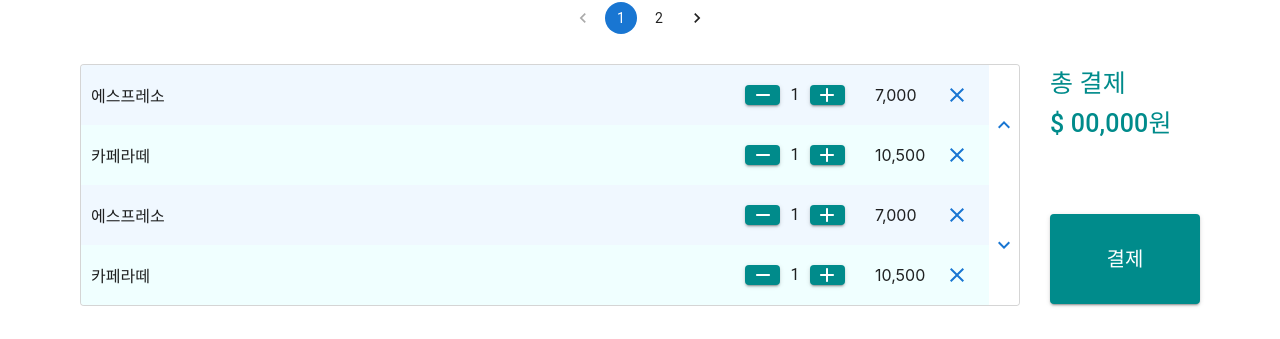
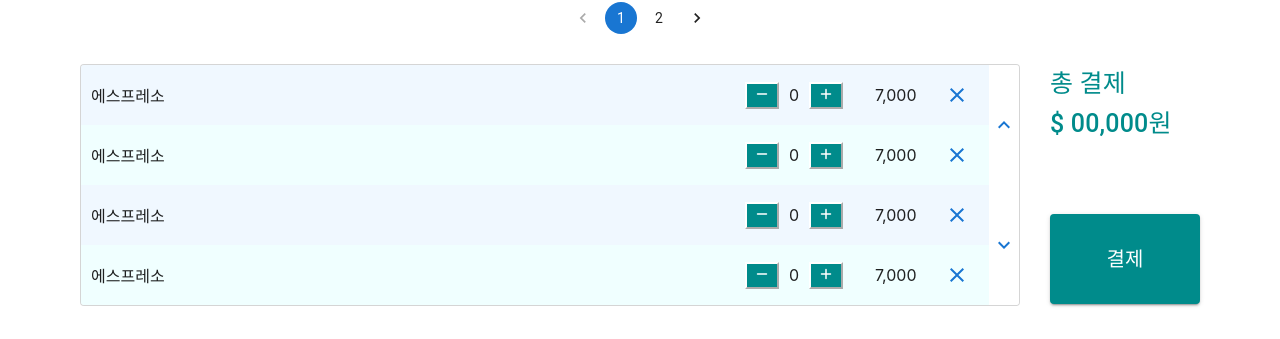
Before and after one commit to KioskForCafe/front-kiosk, a React (Create React App) app: page / in a window 1280 px wide. Shown: the part 963-1302 px from the top of the page. Built offline with nearby package versions, Linux system fonts and the light colour scheme.

Commit message:
fix Cart itemCount 기능구현

```diff
--- a/src/views/Main/MainOrder/index.tsx
+++ b/src/views/Main/MainOrder/index.tsx
@@ -1,16 +1,51 @@
-import { Box, Button, Card, Fab, IconButton, Typography } from '@mui/material';
+import { Box, Button, Card, Typography } from '@mui/material';
 import KeyboardArrowDownOutlinedIcon from '@mui/icons-material/KeyboardArrowDownOutlined';
 import KeyboardArrowUpOutlinedIcon from '@mui/icons-material/KeyboardArrowUpOutlined';
 import RemoveRoundedIcon from '@mui/icons-material/RemoveRounded';
 import AddRoundedIcon from '@mui/icons-material/AddRounded';
 import ClearIcon from '@mui/icons-material/Clear';
-import AddIcon from '@mui/icons-material/Add';
 
-import React from 'react'
+
+
+
 
 export default function MainOrder() {
 
     // const flag = false;
+
+    const incrementButton = document.getElementById("incrementButton");
+    const decrementButton = document.getElementById("decrementButton");
+    const numberDisplay = document.getElementById("itemNumber");
+
+    let currentNumber: number = 0;
+
+    const storedNumber = localStorage.getItem("currentNumber");
+
+    if (storedNumber !== null) {
+        currentNumber = parseInt(storedNumber);
+    }
+
+    if (incrementButton && decrementButton && numberDisplay) {
+        numberDisplay.textContent = currentNumber.toString();
+
+        incrementButton.addEventListener("click", () => {
+            currentNumber++;
+            window.localStorage.setItem("currentNumber", currentNumber.toString());
+            numberDisplay.textContent = currentNumber.toString();
+        });
+
+        decrementButton.addEventListener("click", () => {
+            if (currentNumber > 0) {
+                currentNumber--;
+                window.localStorage.setItem("currentNumber", currentNumber.toString());
+                numberDisplay.textContent = currentNumber.toString();
+            }
+        });
+    } else {
+        console.log("Element not found.");
+    }
+
+
     return (
         <Box sx={{ p: '20px 80px', backgroundColor: 'rgba(0, 0, 0, 0)' }}>
             <Box sx={{ display: 'flex' }}>
@@ -22,13 +57,15 @@ export default function MainOrder() {
                         <Box sx={{ display: 'flex', flex: 1, height: '36px', backgroundColor: '#F0F8FF', alignItems: 'center' }}>
                             <Box sx={{ flex: 1, ml: '10px' }}>에스프레소</Box>
                             <Box sx={{ display: 'flex', width: '100px', mr: '10px', alignItems: 'center' }}>
-                                <Button variant='contained' sx={{ minWidth: '30px', height: '20px', color: '#FFFFFF', backgroundColor: '#008B8B' }}>
-                                    <RemoveRoundedIcon />
-                                </Button>
-                                <Typography sx={{ ml: '10px', mr: '10px' }}>1</Typography>
-                                <Button variant='contained' sx={{ minWidth: '30px', height: '20px', color: '#FFFFFF', backgroundColor: '#008B8B' }}>
-                                    <AddRoundedIcon />
-                                </Button>
+                                <button id="decrementButton" style={{ color: '#FFFFFF', backgroundColor: '#008B8B', borderColor: '#FFFFFF' }}>
+                                    <RemoveRoundedIcon sx={{ fontSize: 'large' }} />
+                                </button>
+                                <Box sx={{ ml: '10px', mr: '10px' }}>
+                                    <div id="itemNumber">0</div>
+                                </Box>
+                                <button id="incrementButton" style={{ color: '#FFFFFF', backgroundColor: '#008B8B', borderColor: '#FFFFFF' }}>
+                                    <AddRoundedIcon sx={{ fontSize: 'Large' }} />
+                                </button>
                             </Box>
                             <Box sx={{ ml: '20px', mr: '20px', pr: '20px', width: '10px' }}>7,000</Box>
                             <Button sx={{ fontSize: "small" }}>
@@ -36,17 +73,19 @@ export default function MainOrder() {
                             </Button>
                         </Box>
                         <Box sx={{ display: 'flex', flex: 1, height: '36px', backgroundColor: '#F0FFFF', alignItems: 'center' }}>
-                            <Box sx={{ flex: 1, ml: '10px' }}>카페라떼</Box>
+                            <Box sx={{ flex: 1, ml: '10px' }}>에스프레소</Box>
                             <Box sx={{ display: 'flex', width: '100px', mr: '10px', alignItems: 'center' }}>
-                                <Button variant='contained' sx={{ minWidth: '30px', height: '20px', color: '#FFFFFF', backgroundColor: '#008B8B' }}>
-                                    <RemoveRoundedIcon />
-                                </Button>
-                                <Typography sx={{ ml: '10px', mr: '10px' }}>1</Typography>
-                                <Button variant='contained' sx={{ minWidth: '30px', height: '20px', color: '#FFFFFF', backgroundColor: '#008B8B' }}>
-                                    <AddRoundedIcon />
-                                </Button>
+                                <button id="decrementButton" style={{ color: '#FFFFFF', backgroundColor: '#008B8B', borderColor: '#FFFFFF' }}>
+                                    <RemoveRoundedIcon sx={{ fontSize: 'large' }} />
+                                </button>
+                                <Box sx={{ ml: '10px', mr: '10px' }}>
+                                    <div id="itemNumber">0</div>
+                                </Box>
+                                <button id="incrementButton" style={{ color: '#FFFFFF', backgroundColor: '#008B8B', borderColor: '#FFFFFF' }}>
+                                    <AddRoundedIcon sx={{ fontSize: 'Large' }} />
+                                </button>
                             </Box>
-                            <Box sx={{ ml: '20px', mr: '20px', pr: '20px', width: '10px' }}>10,500</Box>
+                            <Box sx={{ ml: '20px', mr: '20px', pr: '20px', width: '10px' }}>7,000</Box>
                             <Button sx={{ fontSize: "small" }}>
                                 <ClearIcon />
                             </Button>
@@ -54,13 +93,15 @@ export default function MainOrder() {
                         <Box sx={{ display: 'flex', flex: 1, height: '36px', backgroundColor: '#F0F8FF', alignItems: 'center' }}>
                             <Box sx={{ flex: 1, ml: '10px' }}>에스프레소</Box>
                             <Box sx={{ display: 'flex', width: '100px', mr: '10px', alignItems: 'center' }}>
-                                <Button variant='contained' sx={{ minWidth: '30px', height: '20px', color: '#FFFFFF', backgroundColor: '#008B8B' }}>
-                                    <RemoveRoundedIcon />
-                                </Button>
-                                <Typography sx={{ ml: '10px', mr: '10px' }}>1</Typography>
-                                <Button variant='contained' sx={{ minWidth: '30px', height: '20px', color: '#FFFFFF', backgroundColor: '#008B8B' }}>
-                                    <AddRoundedIcon />
-                                </Button>
+                                <button id="decrementButton" style={{ color: '#FFFFFF', backgroundColor: '#008B8B', borderColor: '#FFFFFF' }}>
+                                    <RemoveRoundedIcon sx={{ fontSize: 'large' }} />
+                                </button>
+                                <Box sx={{ ml: '10px', mr: '10px' }}>
+                                    <div id="itemNumber">0</div>
+                                </Box>
+                                <button id="incrementButton" style={{ color: '#FFFFFF', backgroundColor: '#008B8B', borderColor: '#FFFFFF' }}>
+                                    <AddRoundedIcon sx={{ fontSize: 'Large' }} />
+                                </button>
                             </Box>
                             <Box sx={{ ml: '20px', mr: '20px', pr: '20px', width: '10px' }}>7,000</Box>
                             <Button sx={{ fontSize: "small" }}>
@@ -68,17 +109,19 @@ export default function MainOrder() {
                             </Button>
                         </Box>
                         <Box sx={{ display: 'flex', flex: 1, height: '36px', backgroundColor: '#F0FFFF', alignItems: 'center' }}>
-                            <Box sx={{ flex: 1, ml: '10px' }}>카페라떼</Box>
+                            <Box sx={{ flex: 1, ml: '10px' }}>에스프레소</Box>
                             <Box sx={{ display: 'flex', width: '100px', mr: '10px', alignItems: 'center' }}>
-                                <Button variant='contained' sx={{ minWidth: '30px', height: '20px', color: '#FFFFFF', backgroundColor: '#008B8B' }}>
-                                    <RemoveRoundedIcon />
-                                </Button>
-                                <Typography sx={{ ml: '10px', mr: '10px' }}>1</Typography>
-                                <Button variant='contained' sx={{ minWidth: '30px', height: '20px', color: '#FFFFFF', backgroundColor: '#008B8B' }}>
-                                    <AddRoundedIcon />
-                                </Button>
+                                <button id="decrementButton" style={{ color: '#FFFFFF', backgroundColor: '#008B8B', borderColor: '#FFFFFF' }}>
+                                    <RemoveRoundedIcon sx={{ fontSize: 'large' }} />
+                                </button>
+                                <Box sx={{ ml: '10px', mr: '10px' }}>
+                                    <div id="itemNumber">0</div>
+                                </Box>
+                                <button id="incrementButton" style={{ color: '#FFFFFF', backgroundColor: '#008B8B', borderColor: '#FFFFFF' }}>
+                                    <AddRoundedIcon sx={{ fontSize: 'Large' }} />
+                                </button>
                             </Box>
-                            <Box sx={{ ml: '20px', mr: '20px', pr: '20px', width: '10px' }}>10,500</Box>
+                            <Box sx={{ ml: '20px', mr: '20px', pr: '20px', width: '10px' }}>7,000</Box>
                             <Button sx={{ fontSize: "small" }}>
                                 <ClearIcon />
                             </Button>
```
